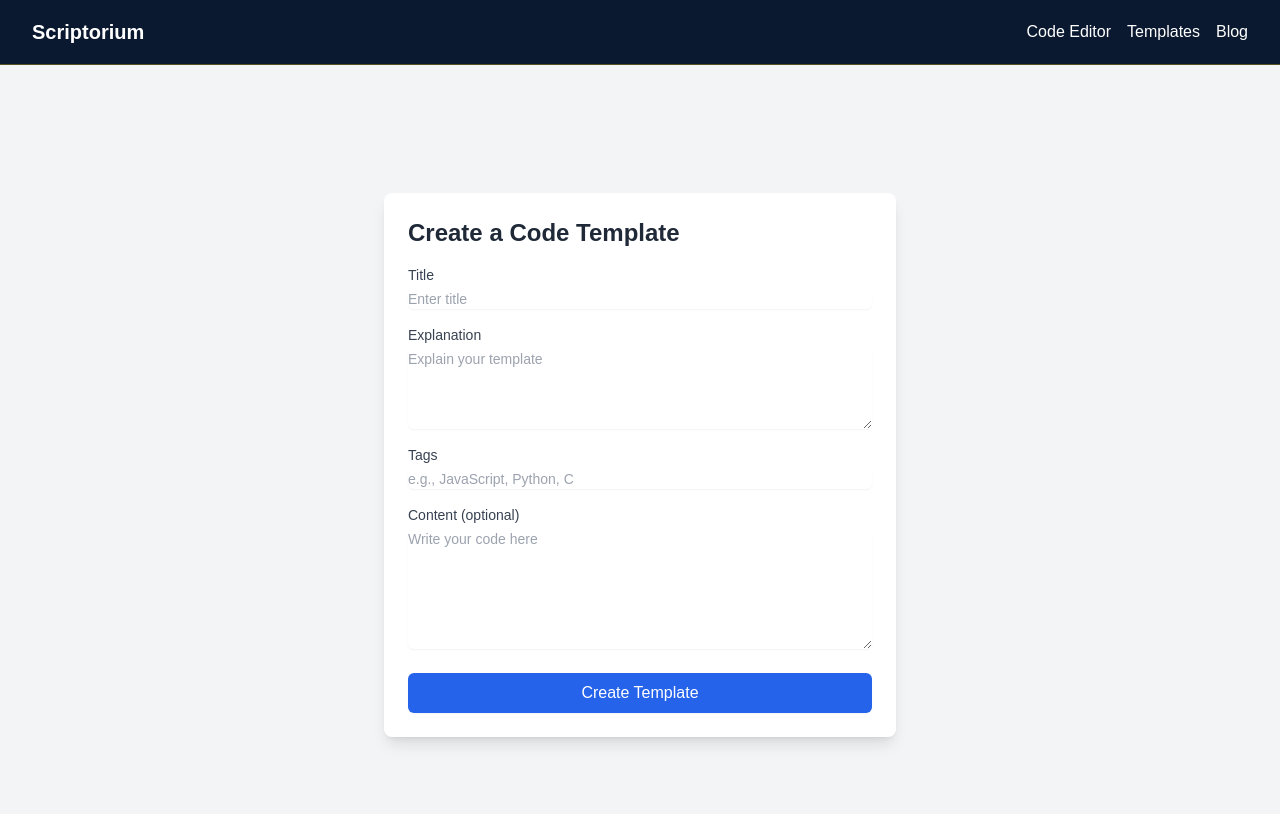
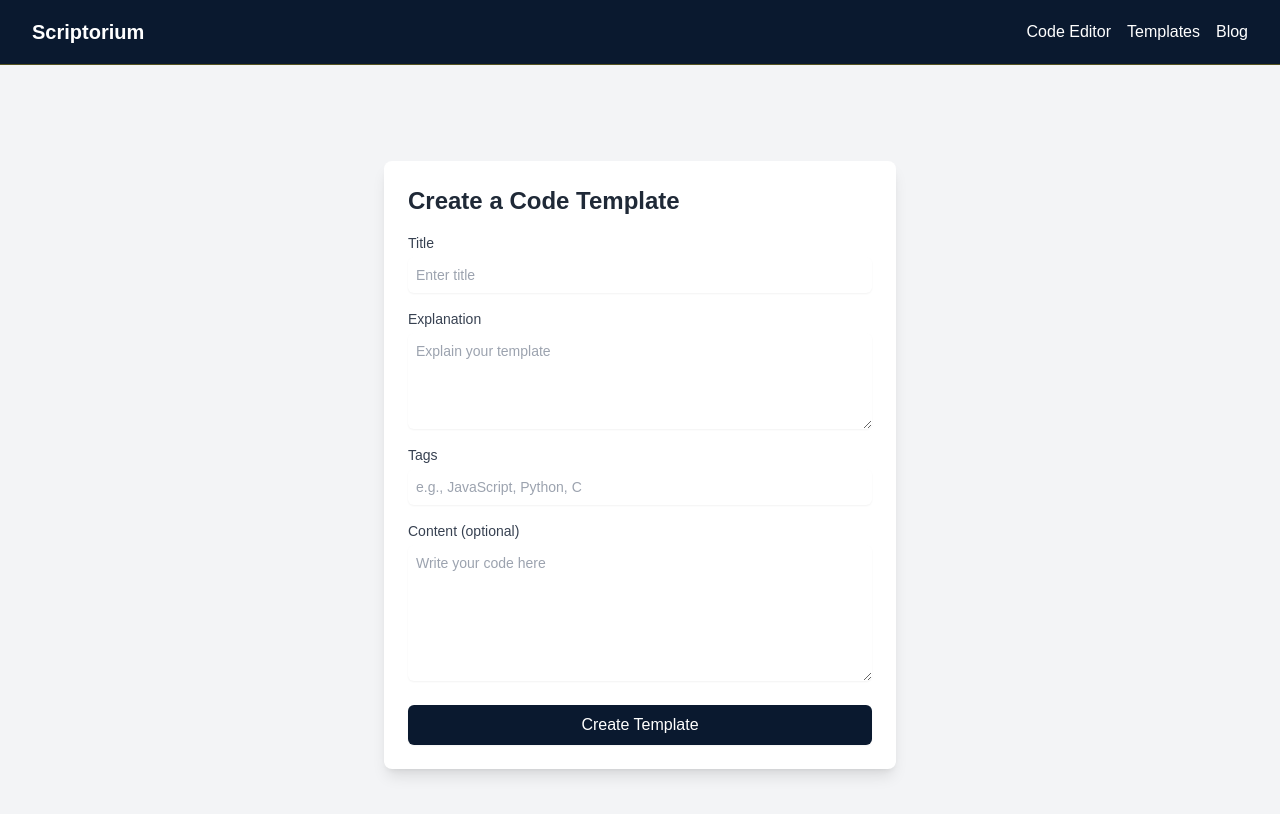
Before and after one commit to YehyunLee/Scriptorium, a Next.js app in the folder PP2/scriptorium/: page /createTemplate in a window 1280 px wide. Shown: the top 814 px of the page. Built offline with nearby package versions, Linux system fonts and the light colour scheme.

Commit message:
Add padding and adjust color to match theme

```diff
--- a/PP2/scriptorium/pages/createTemplate/index.tsx
+++ b/PP2/scriptorium/pages/createTemplate/index.tsx
@@ -64,7 +64,7 @@ export default function CreateTemplate() {
               onChange={handleInputChange}
               placeholder="Enter title"
               required
-              className="mt-1 text-black block w-full rounded-md border-gray-300 shadow-sm focus:ring-blue-500 focus:border-blue-500 sm:text-sm"
+              className="mt-1 p-2 text-black block w-full rounded-md border-gray-300 shadow-sm focus:ring-navy focus:border-navy sm:text-sm"
             />
           </div>
 
@@ -80,7 +80,7 @@ export default function CreateTemplate() {
               placeholder="Explain your template"
               rows={4}
               required
-              className="mt-1 text-black block w-full rounded-md border-gray-300 shadow-sm focus:ring-blue-500 focus:border-blue-500 sm:text-sm"
+              className="mt-1 p-2 text-black block w-full rounded-md border-gray-300 shadow-sm focus:ring-navy focus:border-navy sm:text-sm"
             />
           </div>
 
@@ -95,7 +95,7 @@ export default function CreateTemplate() {
               value={formData.tags}
               onChange={handleInputChange}
               placeholder="e.g., JavaScript, Python, C"
-              className="mt-1 text-black block w-full rounded-md border-gray-300 shadow-sm focus:ring-blue-500 focus:border-blue-500 sm:text-sm"
+              className="mt-1 p-2 text-black block w-full rounded-md border-gray-300 shadow-sm focus:ring-navy focus:border-navy sm:text-sm"
             />
           </div>
 
@@ -110,14 +110,14 @@ export default function CreateTemplate() {
               onChange={handleInputChange}
               placeholder="Write your code here"
               rows={6}
-              className="mt-1 text-black block w-full rounded-md border-gray-300 shadow-sm focus:ring-blue-500 focus:border-blue-500 sm:text-sm"
+              className="mt-1 p-2 text-black block w-full rounded-md border-gray-300 shadow-sm focus:ring-navy focus:border-navy sm:text-sm"
             />
           </div>
 
           <div className="mt-6">
             <button
               type="submit"
-              className="w-full bg-blue-600 text-white py-2 px-4 rounded-md shadow-sm hover:bg-blue-700 focus:outline-none focus:ring-2 focus:ring-blue-500 focus:ring-offset-2"
+              className="w-full bg-navy text-white py-2 px-4 rounded-md shadow-sm hover:opacity-80 focus:outline-none focus:ring-2 focus:ring-navy focus:ring-offset-2"
             >
               Create Template
             </button>
```
